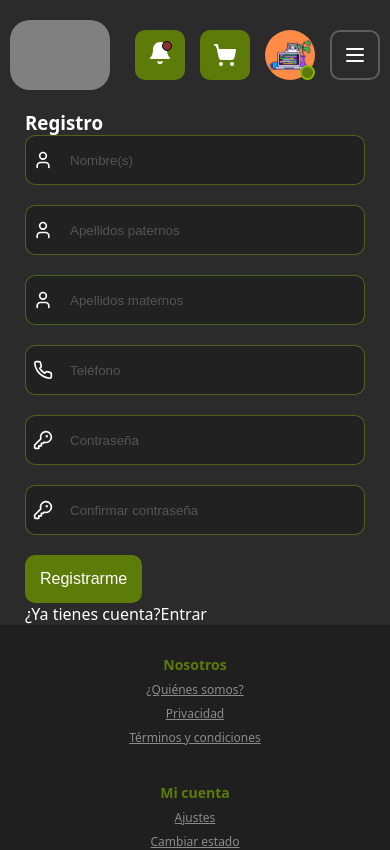
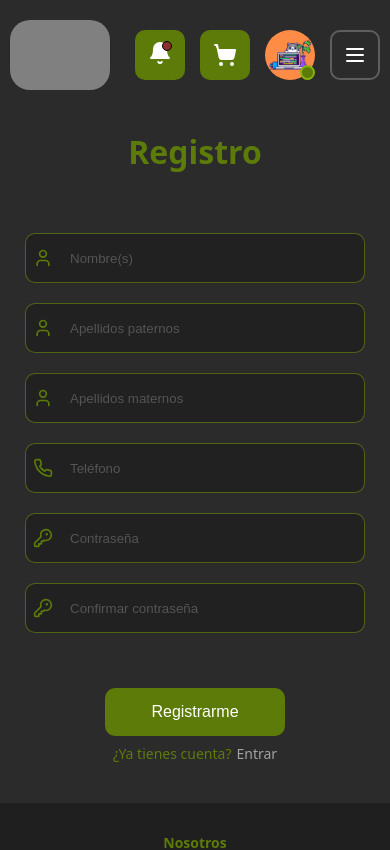
Before and after one commit to adrianhdez2/choco-market, a React (Vite) app: page /signup in a window 390 px wide. Shown: the top 850 px of the page. Built offline with nearby package versions, Linux system fonts and the light colour scheme.

Commit message:
Better styles for form (login and signup)

```diff
--- a/src/styles/index.css
+++ b/src/styles/index.css
@@ -12,21 +12,6 @@ html {
     background-color: var(--background-color);
     font-family: var(--font-family);
     user-select: none;
-}
-
-/* Estilos generales de los enlaces para quitar decoraciones, más bien el subrayado */
-a {
-    text-decoration: none;
-    color: var(--white);
-}
-
-body {
-    width: 100%;
-    display: flex;
-    align-items: center;
-    justify-content: center;
-    color: var(--white);
-    position: relative;
 }
 
 #root {
@@ -45,6 +30,53 @@ body {
 
 ::-webkit-scrollbar-thumb {
     background-color: var(--primary);
+}
+
+body {
+    width: 100%;
+    display: flex;
+    align-items: center;
+    justify-content: center;
+    color: var(--white);
+    position: relative;
+}
+
+a {
+    text-decoration: none;
+    color: var(--white);
+}
+
+/* ESTILOS GENERALES PARA BOTONES */
+
+.btn {
+    border: none;
+    outline: none;
+    padding: 15px;
+    border-radius: 10px;
+    font-size: 16px;
+    transition: all .3s ease-in-out;
+}
+
+.btn_primary {
+    background-color: var(--primary);
+    color: var(--white);
+}
+
+.btn_secondary {
+    background-color: var(--secondary-45);
+    color: var(--white);
+}
+
+.btn_primary:not(:disabled):hover,
+.btn_primary:not(:disabled):active {
+    background-color: var(--primary-hover);
+    cursor: pointer;
+}
+
+.btn_secondary:not(:disabled):hover,
+.btn_secondary:not(:disabled):active {
+    background-color: var(--secondary-hover);
+    cursor: pointer;
 }
 
 /* HEADER */
@@ -617,10 +649,9 @@ body {
     font-size: 14px;
 }
 
-/* LOGIN */
+/* FORM */
 
-.container_login {
-    /* Container principal del login */
+.container_form_general {
     width: 100%;
     height: 100%;
     display: flex;
@@ -628,17 +659,13 @@ body {
     justify-content: center;
 }
 
-.login {
-    /* Login como tal */
+.container_form {
     margin: 50px auto 100px;
-    width: 514px;
-    height: 455px;
-    max-width: 514px;
     min-width: 200px;
     padding: 20px;
     background-color: var(--black-27);
     border-radius: 20px;
-    box-shadow: 10px 10px 14px var(--black-27);
+    box-shadow: 0 0 14px var(--black-27);
     text-align: center;
     display: flex;
     align-items: center;
@@ -646,16 +673,19 @@ body {
     flex-direction: column;
 }
 
-.login .btn {
-    width: 200px;
+#login-signup-form {
+    width: 100%;
+    display: flex;
+    flex-direction: column;
+    align-items: center;
+    justify-content: center;
 }
 
-.login_icon {
+.form_icon {
     stroke: var(--primary);
 }
 
-.title {
-    /* titulo */
+.title_form {
     font-size: 2rem;
     font-weight: bold;
     margin-bottom: 60px;
@@ -663,8 +693,8 @@ body {
 }
 
 .form_input {
-    /* Contenedor de cada input */
-    width: 340px;
+    max-width: 340px;
+    width: 100%;
     height: 50px;
     display: flex;
     align-items: center;
@@ -676,7 +706,6 @@ body {
 }
 
 .form_input_icon {
-    /* Icono del input */
     width: 34px;
     height: 100%;
     display: flex;
@@ -685,7 +714,6 @@ body {
 }
 
 .input {
-    /* Valores por defecto del input */
     padding: 10px;
     background-color: transparent;
     border: none;
@@ -695,22 +723,18 @@ body {
 }
 
 .input:not(.password) {
-    /* Tamaño del input cuando no tenga la clase password */
     width: calc(100% - 34px);
 }
 
 .input::placeholder {
-    /* Color del placeholder del input (las letras que aparecen cuando uno no escribe) */
     color: var(--white-23);
 }
 
 .input.password {
-    /* Tamaño del input cuando tiene la clase password */
     width: calc(100% - 68px);
 }
 
 .form_input_user {
-    /* Margin bottom al primer contenedor del input */
     margin-bottom: 20px;
 }
 
@@ -724,74 +748,74 @@ body {
     stroke: var(--primary-hover);
 }
 
+.form_link_question {
+    color: var(--primary);
+    font-size: 14px;
+    margin-top: 8px;
+}
+
+#form_link_account {
+    color: var(--white-56);
+    font-size: 14px;
+    margin-left: 5px;
+}
+
+#form_link_account:hover {
+    text-decoration: underline;
+}
+
+/* LOGIN */
+
+.login {
+    width: 514px;
+    height: 455px;
+    max-width: 514px;
+}
+
+.login .btn {
+    width: 200px;
+}
+
 #forgot_password {
+    max-width: 340px;
     width: 100%;
     display: flex;
     align-items: center;
-    justify-content: start;
+    justify-content: flex-start;
     margin-top: 5px;
     margin-bottom: 45px;
 }
 
-#forgot_password a {
+.forgot_password_link {
     font-size: 1rem;
     color: var(--primary);
 
 }
 
-#forgot_password a:hover,
-#forgot_password a:active {
+.forgot_password_link:hover,
+.forgot_password_link:active {
     text-decoration: underline;
 }
 
-.btn {
-    /* Valores por defecto del boton de entrar */
-    border: none;
-    outline: none;
-    padding: 15px;
-    border-radius: 10px;
-    font-size: 16px;
-    transition: all .3s ease-in-out;
+/* REGISTRO */
+
+.signup {
+    width: 634px;
+    height: auto;
+    max-width: 634px;
 }
 
-.btn_primary {
-    background-color: var(--primary);
-    color: var(--white);
+.signup .btn {
+    width: 180px;
+    margin-top: 35px;
 }
 
-.btn_secondary {
-    background-color: var(--secondary-45);
-    color: var(--white);
-}
-
-.btn_primary:not(:disabled):hover,
-.btn_primary:not(:disabled):active {
-    background-color: var(--primary-hover);
-    cursor: pointer;
-}
-
-.btn_secondary:not(:disabled):hover,
-.btn_secondary:not(:disabled):active {
-    background-color: var(--secondary-hover);
-    cursor: pointer;
-}
-
-.not_account {
-    /* Texto debajo del botón */
-    color: var(--primary);
-    font-size: 14px;
-    margin-top: 8px;
-}
-
-#signup_link {
-    /* Enlace de registro */
-    color: var(--white-56);
-    font-size: 14px;
-    margin-left: 5px;
-}
-
-#signup_link:hover {
-    text-decoration: underline;
+.container_inputs_signup {
+    width: 100%;
+    display: flex;
+    align-items: center;
+    justify-content: center;
+    column-gap: 20px;
 }
 
 /* DETALLES DEL PRODUCTO */
@@ -1308,9 +1332,14 @@ body {
     }
 
     .info_box,
-    .login {
+    .login,
+    .signup {
         background-color: transparent;
         box-shadow: none;
+    }
+
+    .container_inputs_signup {
+        align-items: center;
     }
 }
 
@@ -1343,6 +1372,15 @@ body {
     .container_error_page div {
         font-size: 10rem;
     }
+
+    .container_inputs_signup {
+        flex-direction: column;
+    }
+
+    .login,
+    .signup {
+        margin: 0 auto 20px;
+    }
 }
 
 @media screen and (max-width: 300px) {
```
